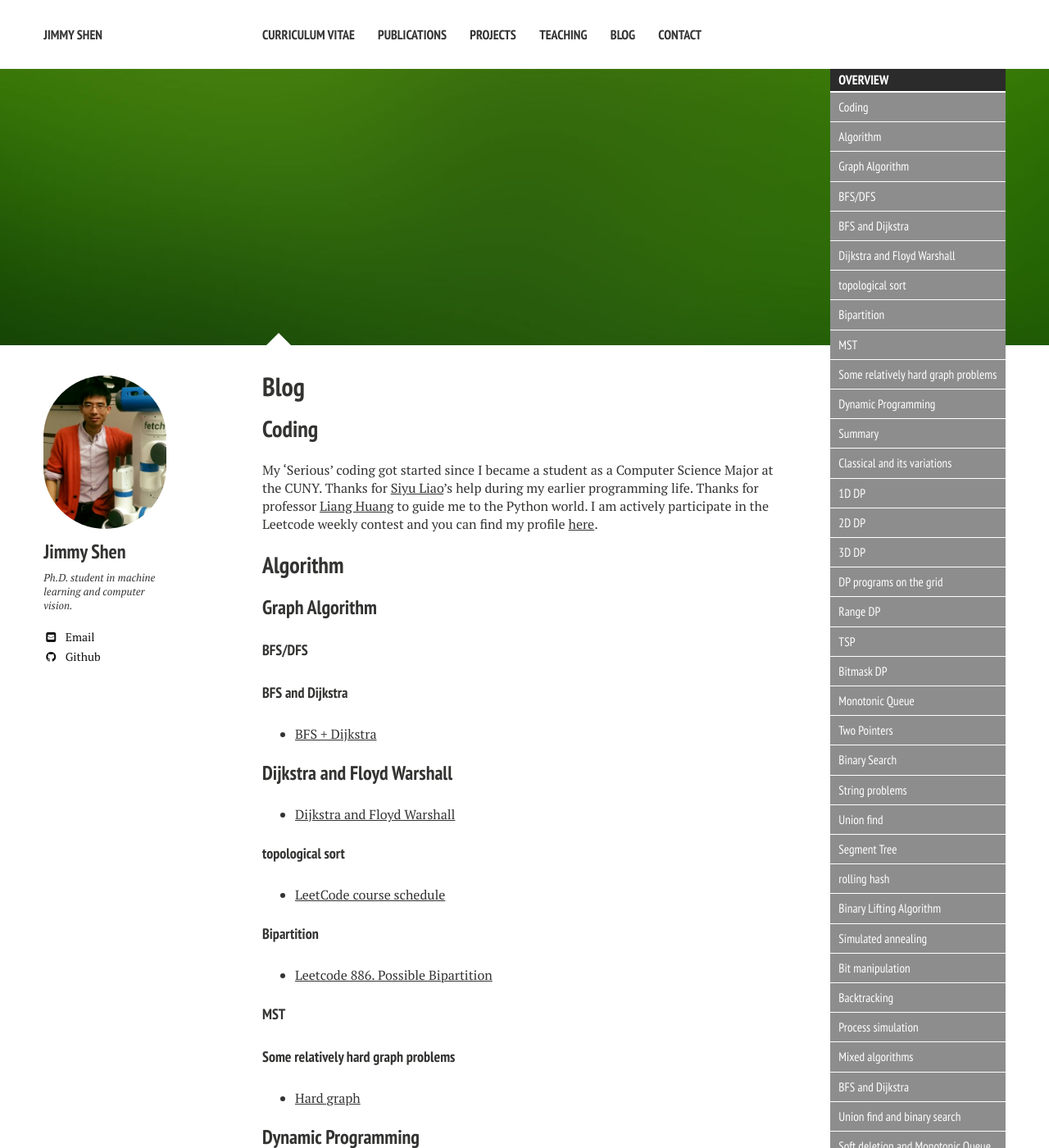
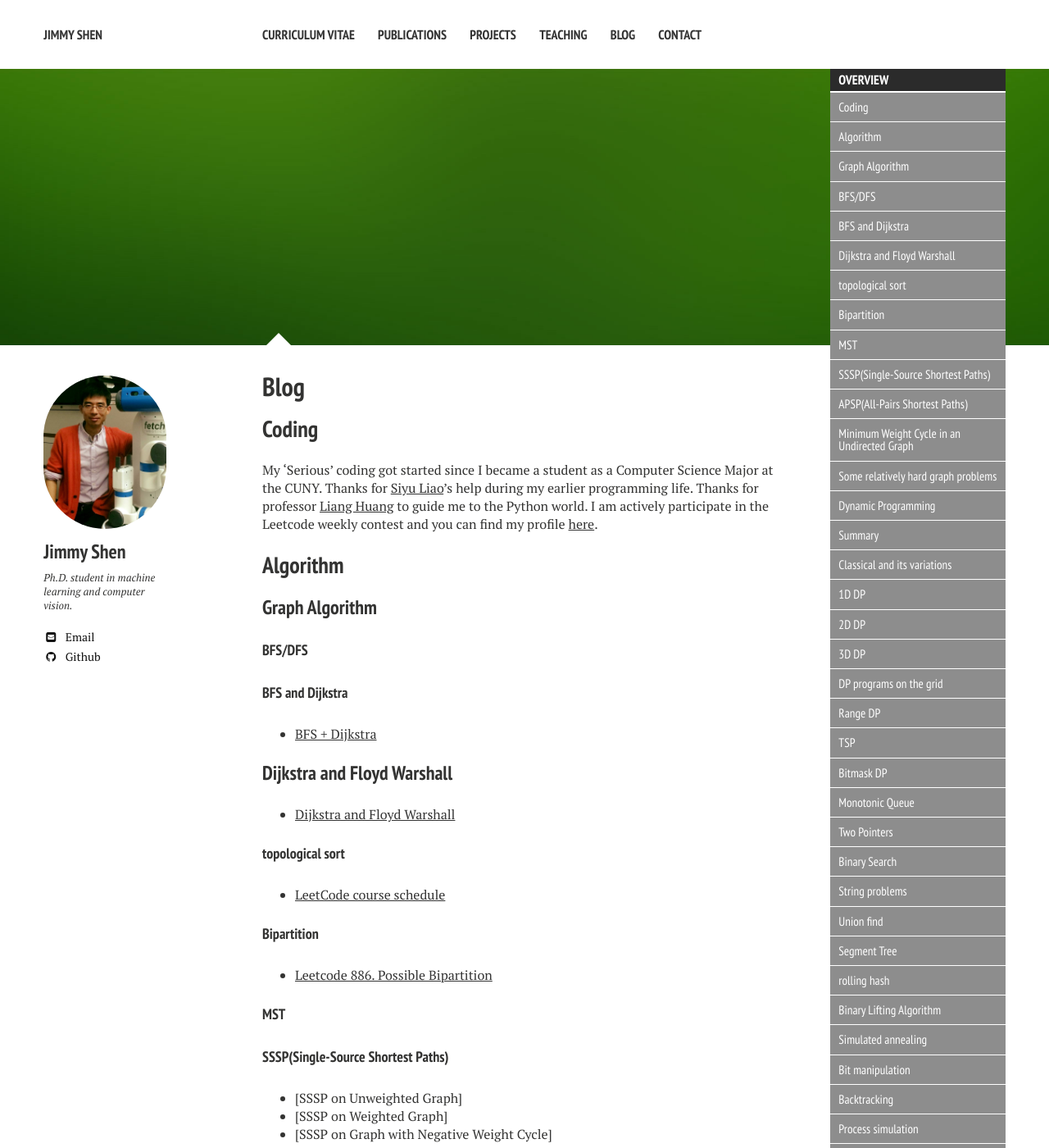
Before and after one commit to xiaokeshen/xiaokeshen.github.io, a Jekyll site: the page built from blog/index.md, in a window 1280 px wide and 1400 px high. Shown: the whole window at 82% size. Built offline with Jekyll 4.4.1, drawn with Linux system fonts in a browser that asks for light colours; nearby versions of some CDN libraries; some of the changed text lies outside the part shown.

Commit message:
add several blogs

```diff
--- a/blog/index.md
+++ b/blog/index.md
@@ -41,6 +41,18 @@ My 'Serious' coding got started since I became a student as a Computer Science M
 - [Leetcode 886. Possible Bipartition](coding/graph/bipartition/bipartition.md)
 
 #### MST
+
+#### SSSP(Single-Source Shortest Paths)
+- [SSSP on Unweighted Graph]
+- [SSSP on Weighted Graph]
+- [SSSP on Graph with Negative Weight Cycle]
+
+#### APSP(All-Pairs Shortest Paths)
+
+
+
+#### Minimum Weight Cycle in an Undirected Graph
+- [minimum weight cycle in an undirected graph]
 
 #### Some relatively hard graph problems
 - [Hard graph](https://medium.com/@jim.morris.shen/hard-graph-f7a92d9f1def?source=friends_link&sk=196bdc5a29dd0272b8ac2e77741b496a)
```
